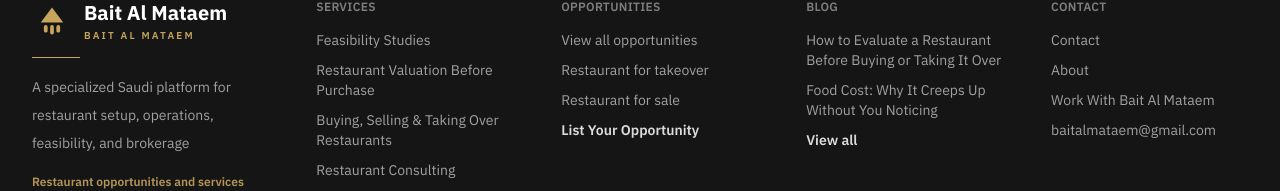
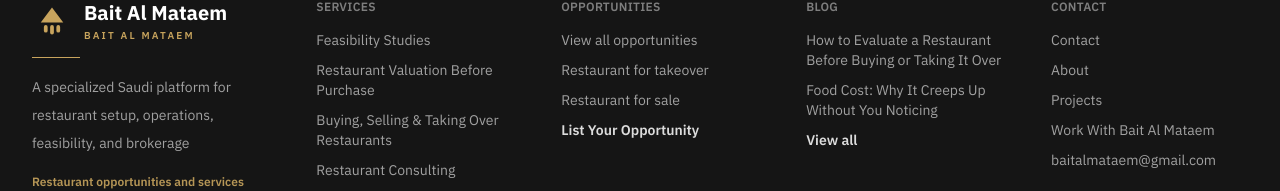
Before and after one commit to mohamedelshenway/baitalmataem-web, a Next.js app: page /en/marketplace/new in a window 1280 px wide. Shown: the part 930-1121 px from the top of the page. Built offline with nearby package versions, Linux system fonts and the light colour scheme; no server answers.

Commit message:
Wire projects page into header and footer nav

```diff
--- a/src/components/site-footer.tsx
+++ b/src/components/site-footer.tsx
@@ -73,6 +73,7 @@
           <FooterCol title={dict.nav.contact}>
             <FooterLink href={`/${locale}/contact`}>{dict.nav.contact}</FooterLink>
             <FooterLink href={`/${locale}/about`}>{dict.nav.about}</FooterLink>
+            <FooterLink href={`/${locale}/projects`}>{dict.nav.projects}</FooterLink>
             <FooterLink href={`/${locale}/join-us`}>{dict.joinUs.pageTitle}</FooterLink>
             <a href={contactHref} target="_blank" rel="noopener noreferrer" className="block text-sm text-white/60 hover:text-gold-500">
               {SOCIALS.email}
--- a/src/components/site-header.tsx
+++ b/src/components/site-header.tsx
@@ -27,6 +27,7 @@
 
   const navItems: { href: string; label: string }[] = [
     { href: "/", label: dict.nav.home },
+    { href: "/projects", label: dict.nav.projects },
     { href: "/marketplace", label: dict.nav.marketplace },
     { href: "/blog", label: dict.nav.blog },
     { href: "/about", label: dict.nav.about },
```
